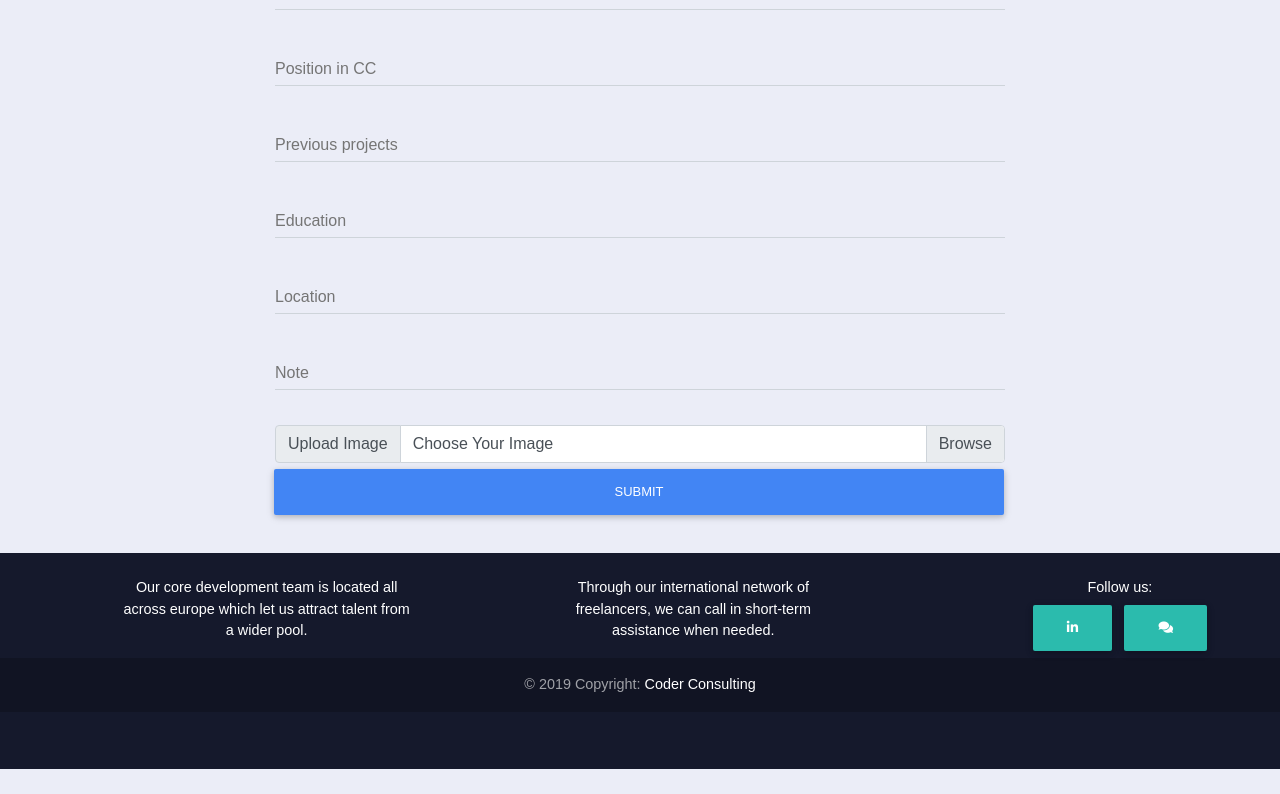
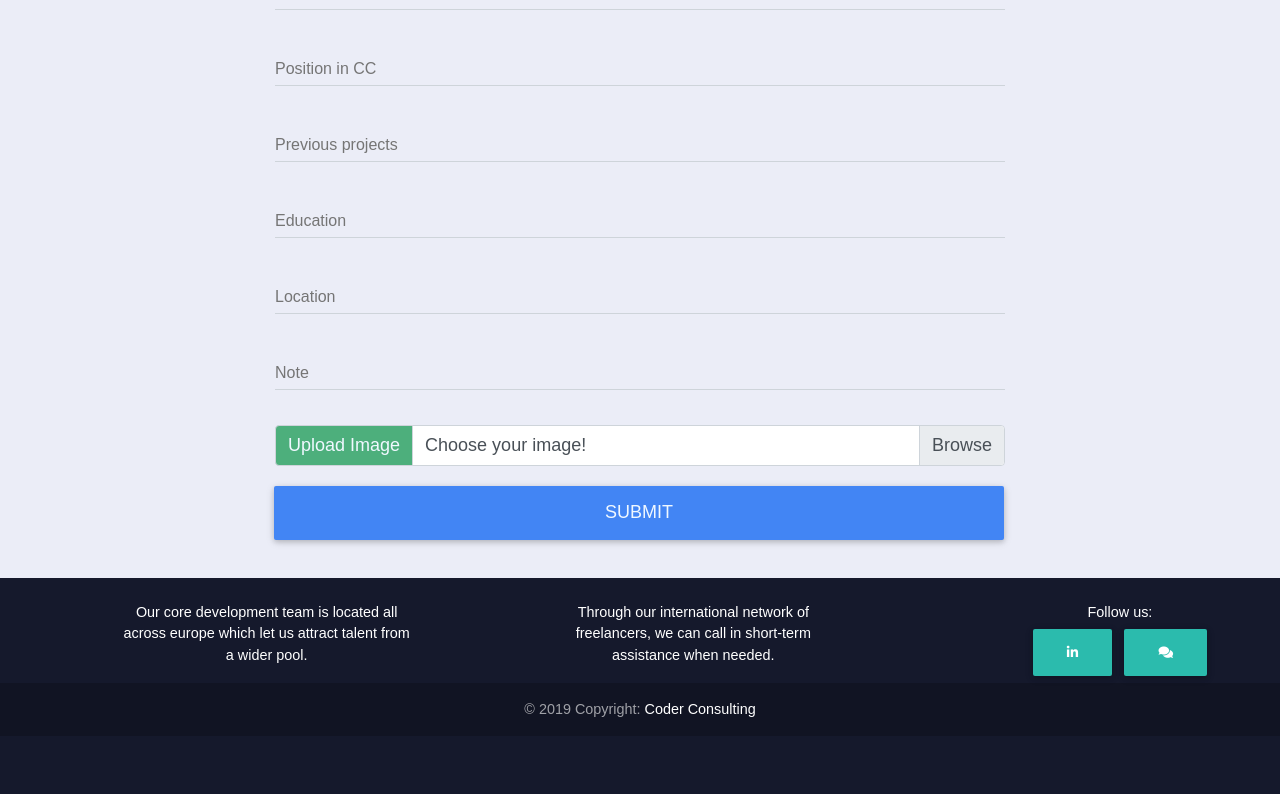
Before and after one commit to maximiliangarmatsch/rentdevelopers, a React (Create React App) app: page /developer/member/1/details in a window 1280 px wide. Shown: the part 723-1517 px from the top of the page. Before the commit the page ends 1492 px from the top, so only its background shows below. Built offline with nearby package versions, Linux system fonts and the light colour scheme; no server answers.

Commit message:
Changing style to upload form

```diff
--- a/src/components/developer/member/MemberDetails.js
+++ b/src/components/developer/member/MemberDetails.js
@@ -4,6 +4,7 @@ import Footer from '../../footer/Footer';
 import { MDBBtn, MDBContainer, MDBRow, MDBCol, MDBInput, MDBAlert } from 'mdbreact';
 import axios from 'axios';
 import '../../../styles/member.css';
+import '../../../styles/upload.css';
 
 class MemberDetails extends Component {
   state = {
@@ -256,12 +257,12 @@ class MemberDetails extends Component {
                 </div>
                 <div className="custom-file">
                   <input type="file" className="custom-file-input" id='filechooser' />
-                  <label className="custom-file-label" for="inputGroupFile01">Choose Your Image</label>
+                  <label className="custom-file-label" for="inputGroupFile01">Choose your image!</label>
                 </div>
               </div>
 
               {message}
-              <MDBBtn color="primary" style={{ width: '100%', marginLeft: '-1px' }} onClick={this.onSubmit} >Submit</MDBBtn>
+              <MDBBtn className="submit-button" color="primary" style={{ width: '100%', marginLeft: '-1px' }} onClick={this.onSubmit} >Submit</MDBBtn>
 
 
             </MDBCol>
--- /dev/null
+++ b/src/styles/upload.css
@@ -0,0 +1,15 @@
+.input-group-text {
+    background-color: #4daf7c;
+    font-size: 18px;
+    color: aliceblue;
+}
+
+.submit-button {
+    margin-top: 20px;
+    font-size: 18px;
+    color: aliceblue;
+}
+
+.custom-file-label {
+    font-size: 18px;
+}
```
